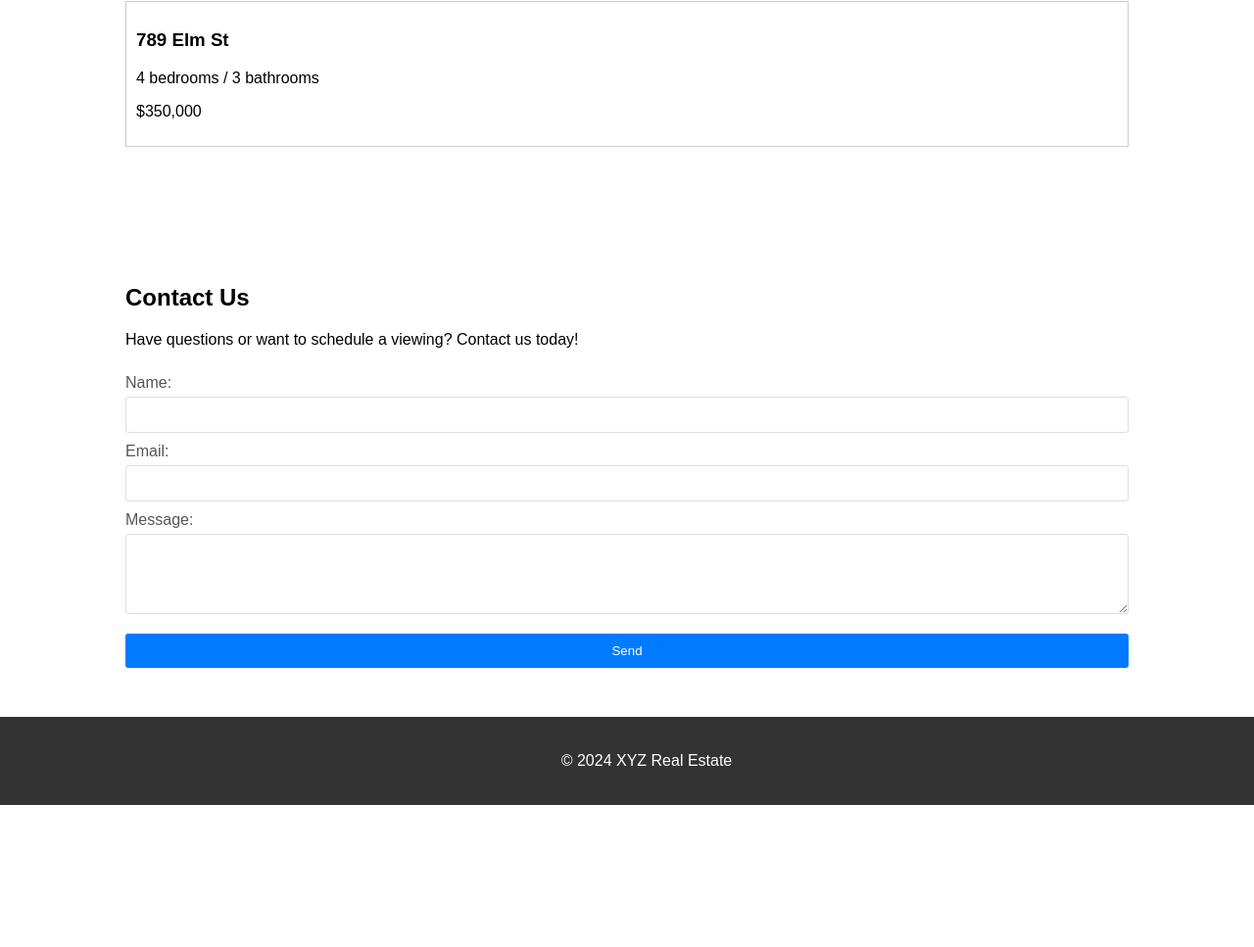
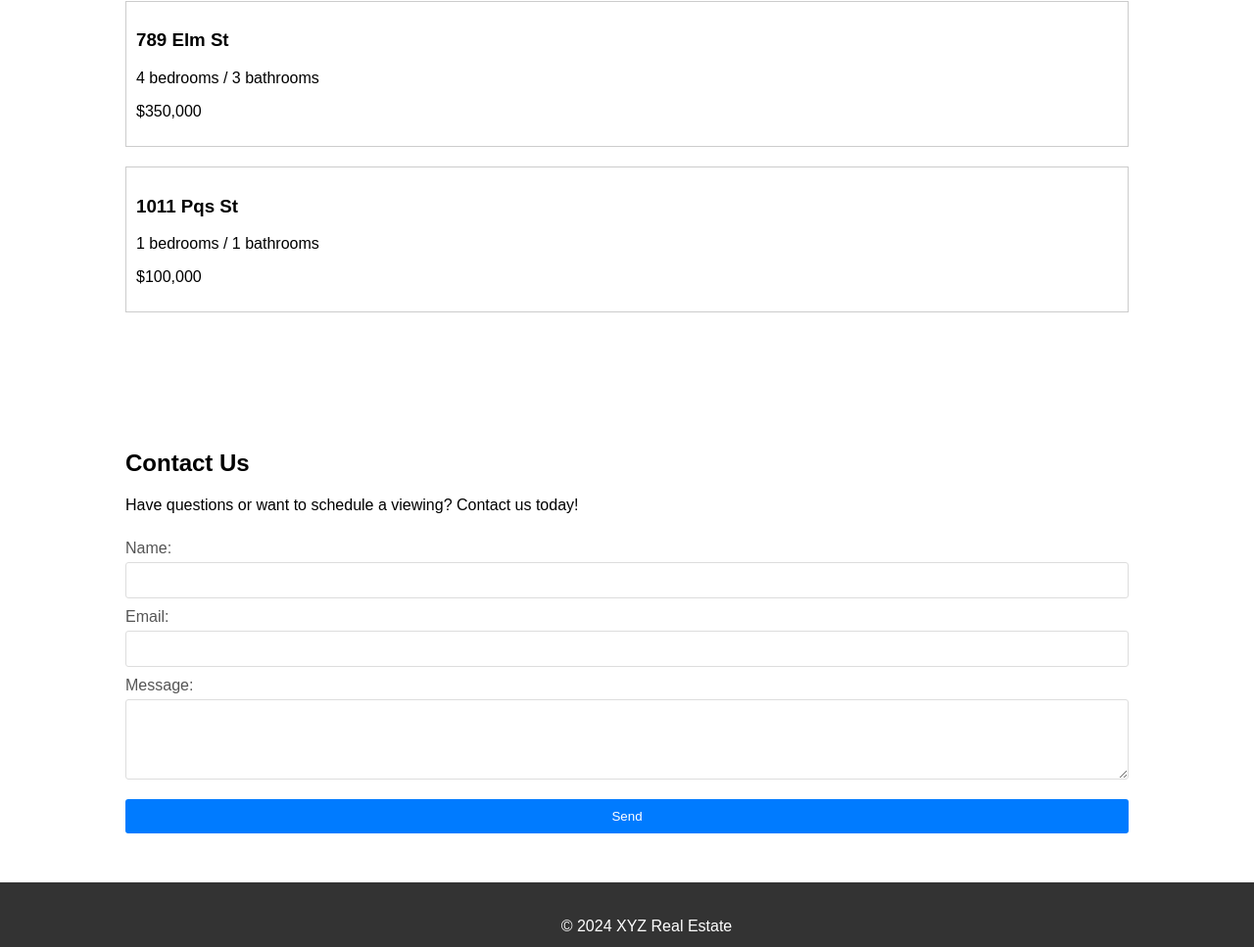
Before and after one commit to filegeiasou/Aretis_Real_Estate, a plain HTML site: page index.html in a window 1280 px wide. Shown: the part 846-1813 px from the top of the page at 98% size. Before the commit the page ends 1668 px from the top, so only its background shows below. Drawn offline with Linux system fonts and the light colour scheme.

Commit message:
Update index.html

```diff
--- a/index.html
+++ b/index.html
@@ -44,6 +44,11 @@
             <p>4 bedrooms / 3 bathrooms</p>
             <p>$350,000</p>
       </div>
+      <div class="listing" onclick="a(this)">
+            <h3>1011 Pqs St</h3>
+            <p>1 bedrooms / 1 bathrooms</p>
+            <p>$100,000</p>
+        </div>
     </div>
   </section>
 
```
